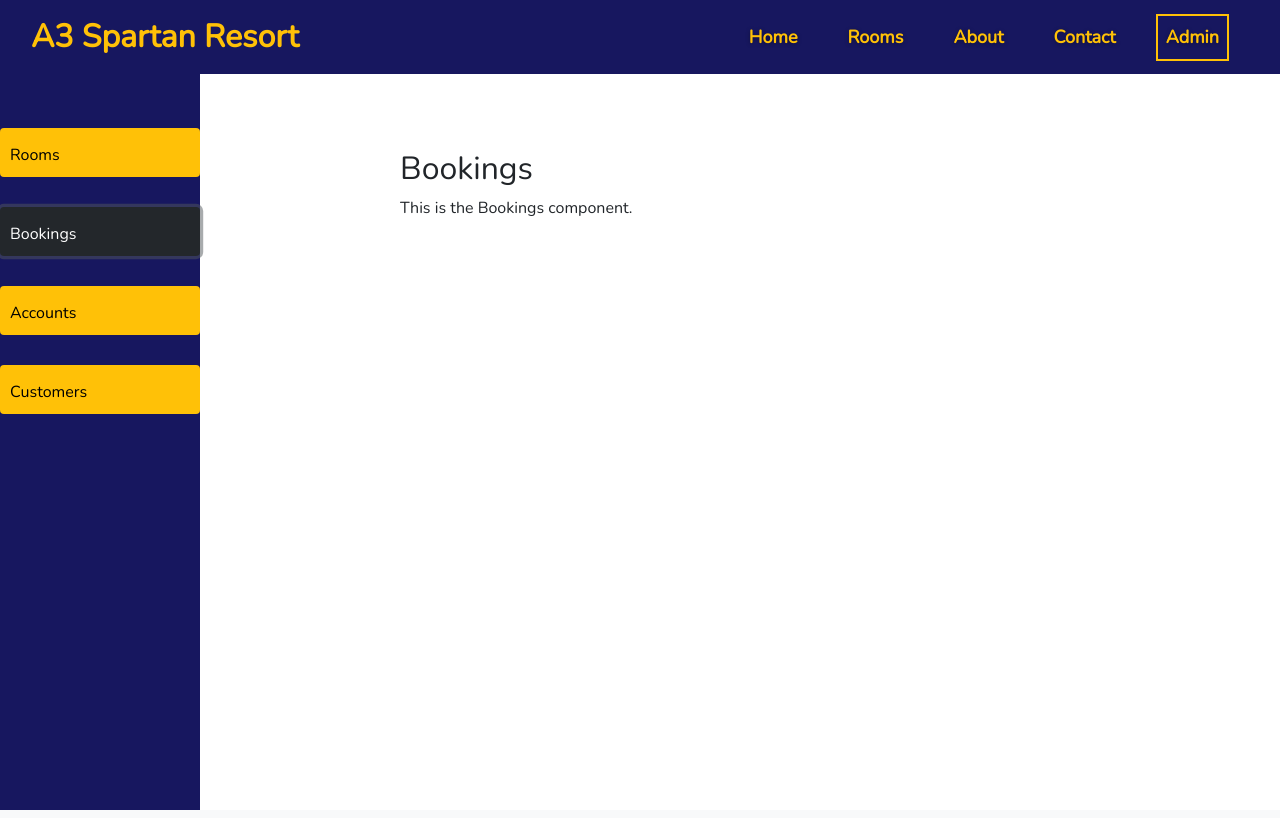
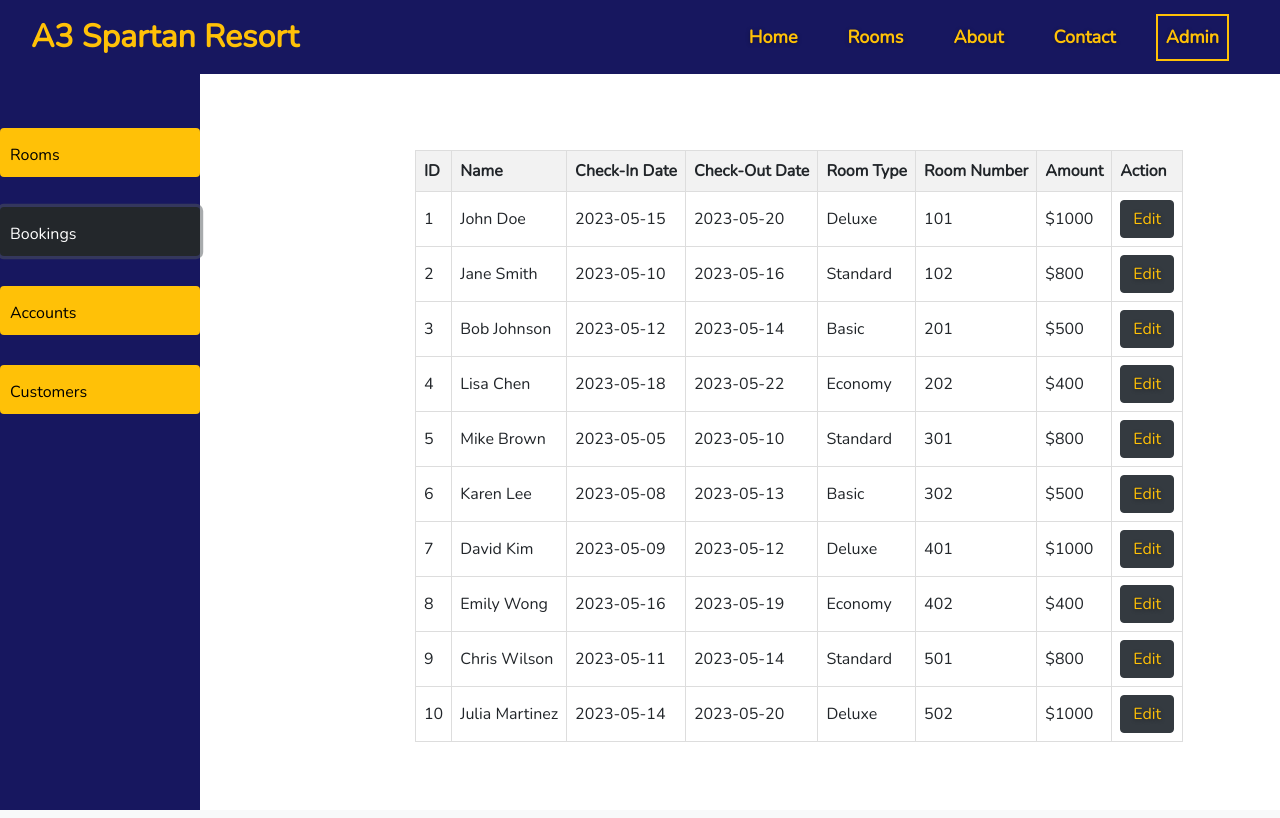
Before and after one commit to 10samarth/A3-HotelBookingApp, a React (Create React App) app: page /admin in a window 1280 px wide. Both pictures are taken after a click on the button "Bookings". Built offline with nearby package versions, Linux system fonts and the light colour scheme.

Commit message:
admin-bookings updated

```diff
--- a/src/pages/Admin/Bookings/index.jsx
+++ b/src/pages/Admin/Bookings/index.jsx
@@ -1,11 +1,59 @@
 import React from "react";
+import { Link } from "react-router-dom";
+
+const bookings = [
+  { id: 1, guestName: "John Doe", checkInDate: "2023-05-15", checkOutDate: "2023-05-20", roomType: "Deluxe", roomNumber: "101", amount: "$1000" },
+  { id: 2, guestName: "Jane Smith", checkInDate: "2023-05-10", checkOutDate: "2023-05-16", roomType: "Standard", roomNumber: "102", amount: "$800" },
+  { id: 3, guestName: "Bob Johnson", checkInDate: "2023-05-12", checkOutDate: "2023-05-14", roomType: "Basic", roomNumber: "201", amount: "$500" },
+  { id: 4, guestName: "Lisa Chen", checkInDate: "2023-05-18", checkOutDate: "2023-05-22", roomType: "Economy", roomNumber: "202", amount: "$400" },
+  { id: 5, guestName: "Mike Brown", checkInDate: "2023-05-05", checkOutDate: "2023-05-10", roomType: "Standard", roomNumber: "301", amount: "$800" },
+  { id: 6, guestName: "Karen Lee", checkInDate: "2023-05-08", checkOutDate: "2023-05-13", roomType: "Basic", roomNumber: "302", amount: "$500" },
+  { id: 7, guestName: "David Kim", checkInDate: "2023-05-09", checkOutDate: "2023-05-12", roomType: "Deluxe", roomNumber: "401", amount: "$1000" },
+  { id: 8, guestName: "Emily Wong", checkInDate: "2023-05-16", checkOutDate: "2023-05-19", roomType: "Economy", roomNumber: "402", amount: "$400" },
+  { id: 9, guestName: "Chris Wilson", checkInDate: "2023-05-11", checkOutDate: "2023-05-14", roomType: "Standard", roomNumber: "501", amount: "$800" },
+  { id: 10, guestName: "Julia Martinez", checkInDate: "2023-05-14", checkOutDate: "2023-05-20", roomType: "Deluxe", roomNumber: "502", amount: "$1000" }
+];
 
 function BookingsComponent() {
   return (
-    <div style={{ marginTop: "150px" }}>
-      <h2>Bookings</h2>
-      <p>This is the Bookings component.</p>
-    </div>
+    <>
+    <div className="container " style={{ marginTop: "150px" }}>
+        <table>
+          <thead>
+            <tr>
+              <th>ID</th>
+              <th>Name</th>
+              <th>Check-In Date</th>
+              <th>Check-Out Date</th>
+              <th>Room Type</th>
+              <th>Room Number</th>
+              <th>Amount</th>
+              <th>Action</th>
+            </tr>
+          </thead>
+          <tbody>
+            {bookings.map((booking) => (
+              <tr key={booking.id}>
+                <td>{booking.id}</td>
+                <td>{booking.guestName}</td>
+
+                <td>{booking.checkInDate}</td>
+                <td>{booking.checkOutDate}</td>
+                <td>{booking.roomType}</td>
+
+                <td>{booking.roomNumber}</td>
+                <td>{booking.amount}</td>
+                <td>
+                <Link to="/editRoom" className="btn btn-dark" >
+                  Edit
+                </Link>
+              </td>
+              </tr>
+            ))}
+          </tbody>
+        </table>
+      </div>
+    </>
   );
 }
 
```
